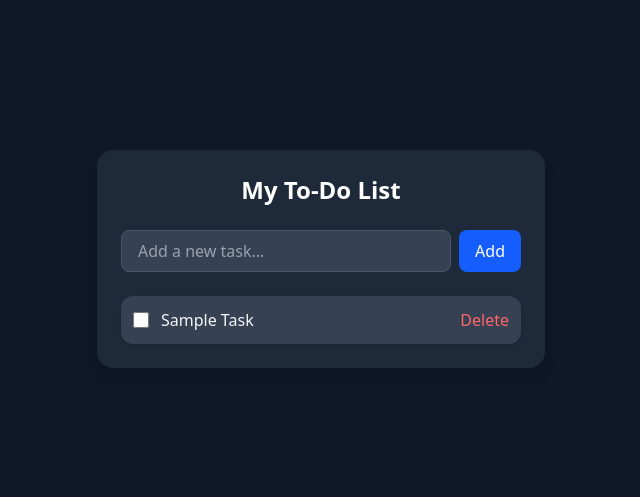
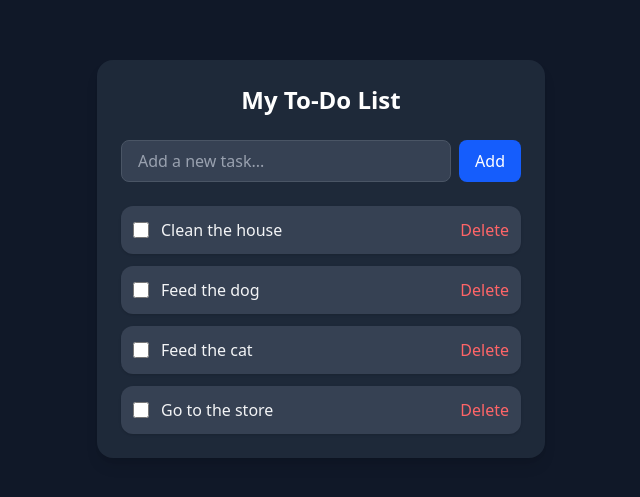
Before and after one commit to Bobcho101/Todo-List-Class-Components, a React (Vite) app: page / in a window 1280 px wide. Shown: the part 141-638 px from the top of the page, without its empty margins (319-959 px from the left). Built offline with nearby package versions, Linux system fonts and the light colour scheme.

Commit message:
made the tasks list in a state

```diff
--- a/src/components/TasksList.tsx
+++ b/src/components/TasksList.tsx
@@ -1,16 +1,27 @@
 import { Component } from "react";
 
-export default class TasksList extends Component {
+interface StateI {
+    tasks: string[];
+  }
+
+export default class TasksList extends Component<unknown, StateI> {
+    constructor(props: unknown){
+        super(props);
+        this.state = {
+            tasks: ["Clean the house", "Feed the dog", "Feed the cat", "Go to the store"]
+        }
+    }
     render() {
         return (
             <ul className="space-y-3">
-            <li className="flex items-center justify-between bg-gray-700 p-3 rounded-xl shadow-sm">
+                {this.state.tasks.map((task, index) => <li key={index} className="flex items-center justify-between bg-gray-700 p-3 rounded-xl shadow-sm">
                     <div className="flex items-center gap-3">
                         <input type="checkbox" className="w-4 h-4 text-blue-500 bg-gray-800 border-gray-600" />
-                <span className="text-gray-100">Sample Task</span>
+                        <span className="text-gray-100">{task}</span>
                     </div>
                     <button className="text-red-400 hover:text-red-600 cursor-pointer">Delete</button>
                 </li>
+                )}
             </ul>
         );
     }
```
Lines whose indentation alone changed are shown as unchanged.
